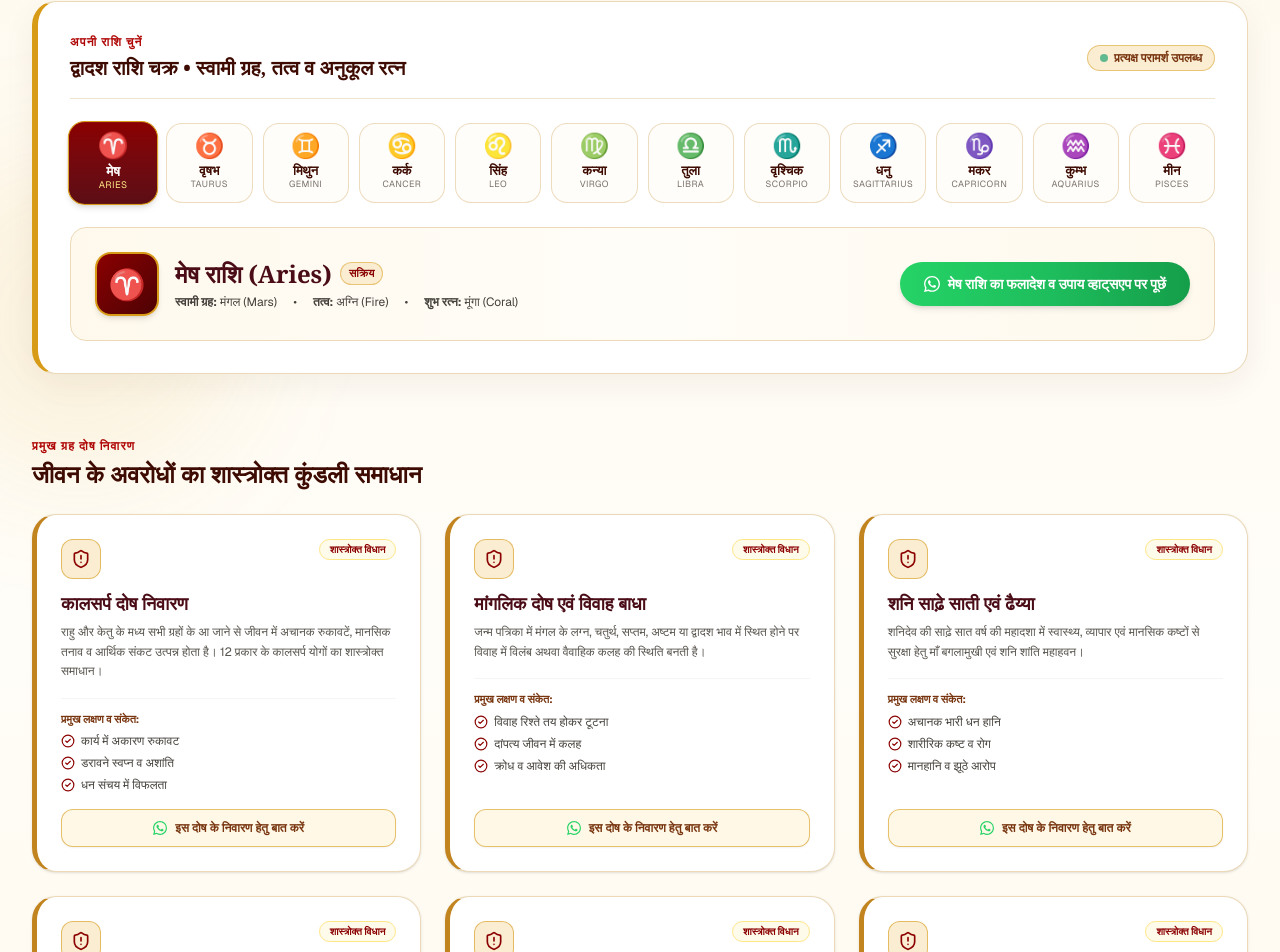
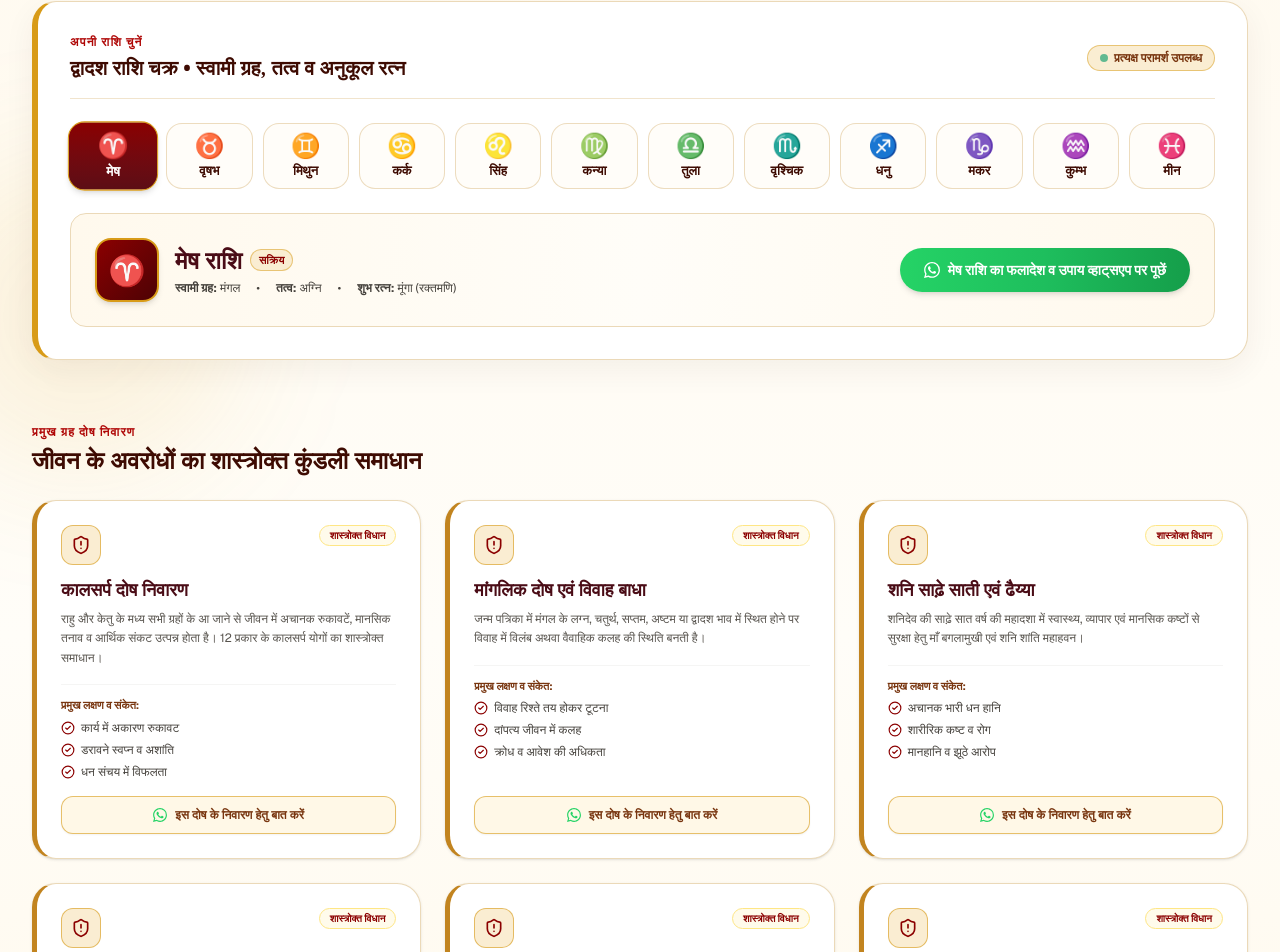
Before and after one commit to prisminfotechdevloper-2026/baglamukhi_temple_client, a Next.js app: page / in a window 1280 px wide. Shown: the part 1528-2480 px from the top of the page. Built offline with nearby package versions, Linux system fonts and the light colour scheme; no server answers.

Commit message:
fix(rashi): remove english names from 12 rashi buttons and details

```diff
--- a/src/components/home/KundaliRashiSection.tsx
+++ b/src/components/home/KundaliRashiSection.tsx
@@ -24,18 +24,18 @@ interface RashiItem {
 }
 
 const rashis: RashiItem[] = [
-  { id: "aries", nameHi: "मेष", nameEn: "Aries", symbol: "♈", lord: "मंगल (Mars)", element: "अग्नि (Fire)", gem: "मूंगा (Coral)" },
-  { id: "taurus", nameHi: "वृषभ", nameEn: "Taurus", symbol: "♉", lord: "शुक्र (Venus)", element: "पृथ्वी (Earth)", gem: "ओपल / हीरा (Diamond)" },
-  { id: "gemini", nameHi: "मिथुन", nameEn: "Gemini", symbol: "♊", lord: "बुध (Mercury)", element: "वायु (Air)", gem: "पन्ना (Emerald)" },
-  { id: "cancer", nameHi: "कर्क", nameEn: "Cancer", symbol: "♋", lord: "चंद्रमा (Moon)", element: "जल (Water)", gem: "मोती (Pearl)" },
-  { id: "leo", nameHi: "सिंह", nameEn: "Leo", symbol: "♌", lord: "सूर्य (Sun)", element: "अग्नि (Fire)", gem: "माणिक्य (Ruby)" },
-  { id: "virgo", nameHi: "कन्या", nameEn: "Virgo", symbol: "♍", lord: "बुध (Mercury)", element: "पृथ्वी (Earth)", gem: "पन्ना (Emerald)" },
-  { id: "libra", nameHi: "तुला", nameEn: "Libra", symbol: "♎", lord: "शुक्र (Venus)", element: "वायु (Air)", gem: "हीरा / जरकन (Diamond)" },
-  { id: "scorpio", nameHi: "वृश्चिक", nameEn: "Scorpio", symbol: "♏", lord: "मंगल (Mars)", element: "जल (Water)", gem: "मूंगा (Coral)" },
-  { id: "sagittarius", nameHi: "धनु", nameEn: "Sagittarius", symbol: "♐", lord: "गुरु (Jupiter)", element: "अग्नि (Fire)", gem: "पुखराज (Yellow Sapphire)" },
-  { id: "capricorn", nameHi: "मकर", nameEn: "Capricorn", symbol: "♑", lord: "शनि (Saturn)", element: "पृथ्वी (Earth)", gem: "नीलम (Blue Sapphire)" },
-  { id: "aquarius", nameHi: "कुम्भ", nameEn: "Aquarius", symbol: "♒", lord: "शनि (Saturn)", element: "वायु (Air)", gem: "नीलम (Blue Sapphire)" },
-  { id: "pisces", nameHi: "मीन", nameEn: "Pisces", symbol: "♓", lord: "गुरु (Jupiter)", element: "जल (Water)", gem: "पुखराज (Yellow Sapphire)" },
+  { id: "aries", nameHi: "मेष", nameEn: "Aries", symbol: "♈", lord: "मंगल", element: "अग्नि", gem: "मूंगा (रक्तमणि)" },
+  { id: "taurus", nameHi: "वृषभ", nameEn: "Taurus", symbol: "♉", lord: "शुक्र", element: "पृथ्वी", gem: "ओपल / हीरा" },
+  { id: "gemini", nameHi: "मिथुन", nameEn: "Gemini", symbol: "♊", lord: "बुध", element: "वायु", gem: "पन्ना" },
+  { id: "cancer", nameHi: "कर्क", nameEn: "Cancer", symbol: "♋", lord: "चंद्रमा", element: "जल", gem: "सच्चा मोती" },
+  { id: "leo", nameHi: "सिंह", nameEn: "Leo", symbol: "♌", lord: "सूर्य", element: "अग्नि", gem: "माणिक्य" },
+  { id: "virgo", nameHi: "कन्या", nameEn: "Virgo", symbol: "♍", lord: "बुध", element: "पृथ्वी", gem: "पन्ना" },
+  { id: "libra", nameHi: "तुला", nameEn: "Libra", symbol: "♎", lord: "शुक्र", element: "वायु", gem: "हीरा / जरकन" },
+  { id: "scorpio", nameHi: "वृश्चिक", nameEn: "Scorpio", symbol: "♏", lord: "मंगल", element: "जल", gem: "मूंगा" },
+  { id: "sagittarius", nameHi: "धनु", nameEn: "Sagittarius", symbol: "♐", lord: "गुरु", element: "अग्नि", gem: "पुखराज" },
+  { id: "capricorn", nameHi: "मकर", nameEn: "Capricorn", symbol: "♑", lord: "शनि", element: "पृथ्वी", gem: "नीलम" },
+  { id: "aquarius", nameHi: "कुम्भ", nameEn: "Aquarius", symbol: "♒", lord: "शनि", element: "वायु", gem: "नीलम / जामुनिया" },
+  { id: "pisces", nameHi: "मीन", nameEn: "Pisces", symbol: "♓", lord: "गुरु", element: "जल", gem: "पुखराज" },
 ];
 
 interface KundaliDoshItem {
@@ -204,13 +204,6 @@ export default function KundaliRashiSection() {
                   <span className="font-serif font-bold text-xs sm:text-[13px] leading-tight">
                     {rashi.nameHi}
                   </span>
-                  <span
-                    className={`text-[9px] uppercase tracking-wider ${
-                      isSelected ? "text-amber-200" : "text-stone-500"
-                    }`}
-                  >
-                    {rashi.nameEn}
-                  </span>
                 </button>
               );
             })}
@@ -225,7 +218,7 @@ export default function KundaliRashiSection() {
               <div className="min-w-0">
                 <div className="flex items-center gap-2">
                   <h4 className="font-serif text-xl sm:text-2xl font-black text-[#4A0C16]">
-                    {selectedRashi.nameHi} राशि ({selectedRashi.nameEn})
+                    {selectedRashi.nameHi} राशि
                   </h4>
                   <span className="px-2 py-0.5 rounded-full bg-[#FAEDD2] border border-[#D89B18]/50 text-[11px] font-bold text-[#8B0000]">
                     सक्रिय
```
